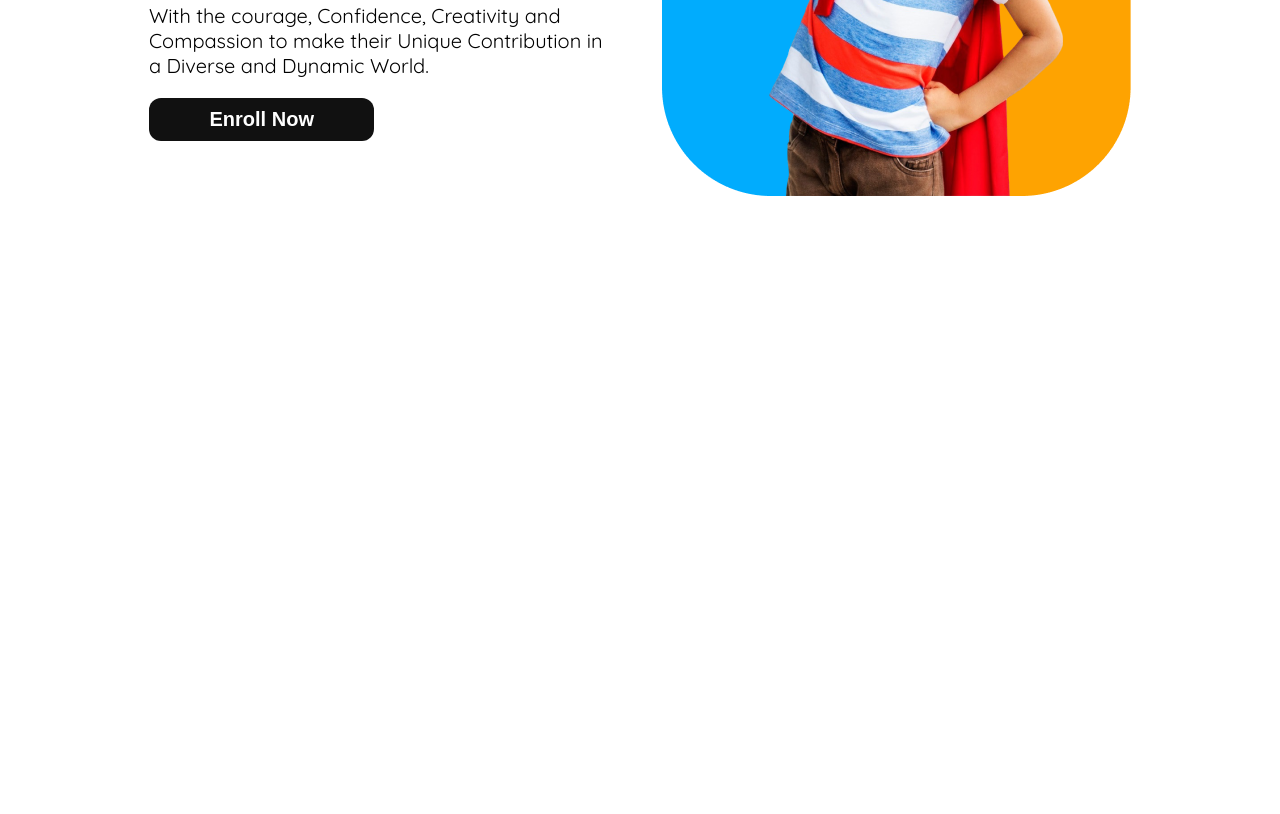
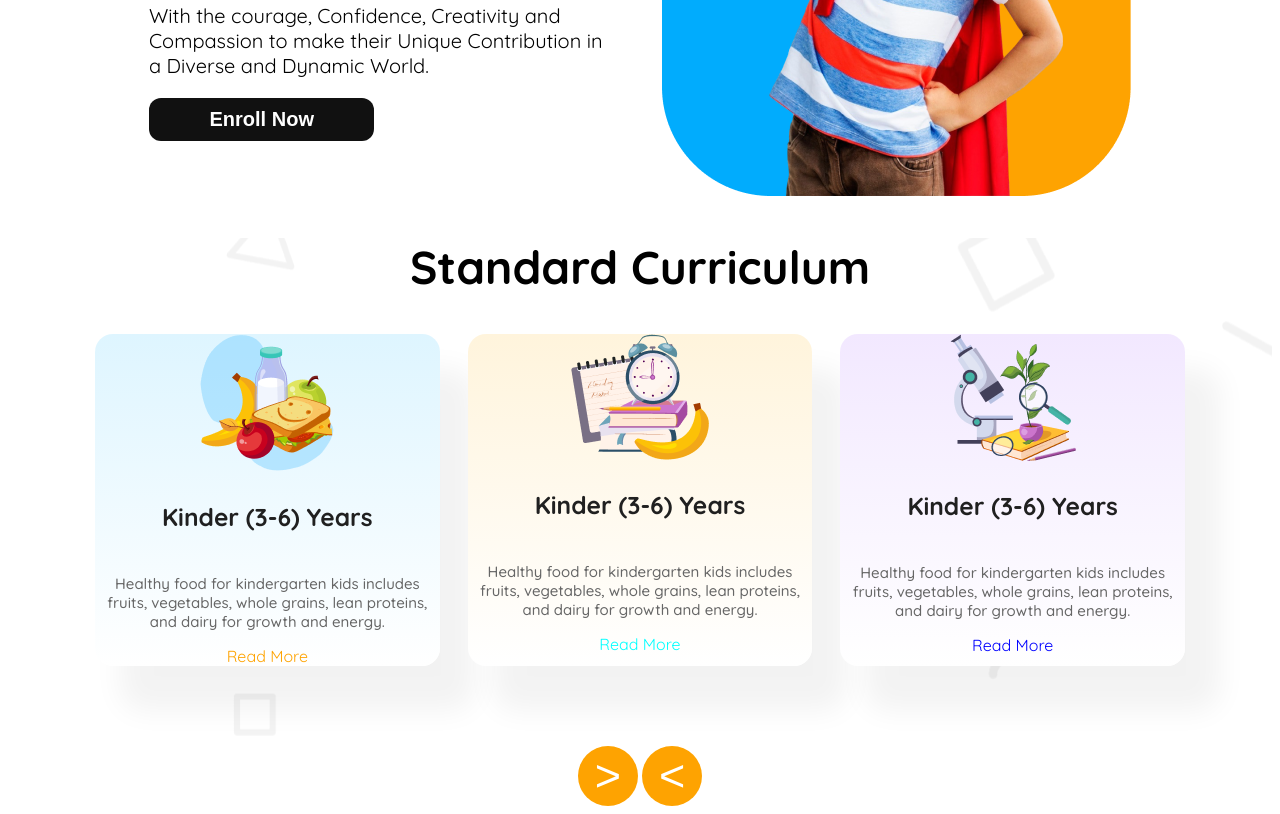
Before and after one commit to yasir-8arafat/my-second-assinment, a plain HTML site: page index.html in a window 1280 px wide. Shown: the part 480-1294 px from the top of the page. Before the commit the page ends 800 px from the top, so only its background shows below. Drawn offline with Linux system fonts and the light colour scheme.

Commit message:
first section added

```diff
--- a/index.html
+++ b/index.html
@@ -23,7 +23,7 @@
                 </ul>
             </div>
             <img class="ham" width="30px" height="30px" src="assets/bars-solid.svg" alt="">
-            <div>
+            <div class="bd">
                 <button class="n-btn c-btn">Contact</button>
             </div>
         </nav>
@@ -40,8 +40,36 @@
             </div>
          </div>
     </header>
-    <main>
-
+    <main class="mai-s">
+        <!-- standered curriculum start -->
+        <section class="st-c">
+            <h2 class="c-hdi">Standard Curriculum</h2>
+            <div class="st-cd1">
+                <div class="ki">
+                    <img src="assets/kinder.png" alt="">
+                    <h3 class="c-bh">Kinder (3-6) Years</h3>
+                    <p class="sm-tx">Healthy food for kindergarten kids includes fruits, vegetables, whole grains, lean proteins, and dairy for growth and energy.</p>
+                    <a style="color: #FEA301; text-decoration: none;" href="">Read More</a>
+                </div>
+                <div class="el">
+                    <img src="assets/elementary.png" alt="">
+                    <h3 class="c-bh">Kinder (3-6) Years</h3>
+                    <p class="sm-tx">Healthy food for kindergarten kids includes fruits, vegetables, whole grains, lean proteins, and dairy for growth and energy.</p>
+                    <a style="color: aqua; text-decoration: none;" href="">Read More</a>
+                </div>
+                <div class="mi">
+                    <img src="assets/middle.png" alt="">
+                    <h3 class="c-bh">Kinder (3-6) Years</h3>
+                    <p class="sm-tx">Healthy food for kindergarten kids includes fruits, vegetables, whole grains, lean proteins, and dairy for growth and energy.</p>
+                    <a style="color: blue; text-decoration: none;" href="" >Read More</a>
+                </div>
+            </div>
+            <div class="bt">
+                <button class="arr">></button>
+                <button class="arr"><</button>
+            </div>
+        </section>
+        <!-- our stories start -->
     </main>
     <footer>
 
--- a/styles/style.css
+++ b/styles/style.css
@@ -26,6 +26,28 @@
   background-color: aqua;
   transition: 0.4s;
   cursor: pointer;
+}
+.c-hdi{
+  font-size: 46px;
+  font-weight: bold;
+  color: #000000;
+  text-align: center;
+}
+.c-bh{
+  font-size: 24.5px;
+  font-weight: bold;
+  color: #202020;
+  margin-bottom: 42px;
+}
+.sm-tx{
+  font-size: 15px;
+  font-weight: 500;
+  color: #666666;
+}
+.mai-s{
+  background-image: url(../assets/bg.png);
+  background-position: center;
+  background-repeat: repeat-y;
 }
 /* navbar style */
 .navbar{
@@ -79,6 +101,51 @@
 .b-btn{
   background-color: #111111;
 }
+/* standered curriculum style start */
+.st-cd1{
+  max-width: 1090px;
+  margin: 0 auto;
+  display: grid;
+  grid-template-columns: repeat(3,1fr);
+  gap: 28px;
+}
+.ki{
+  background: linear-gradient(to top,#FFFFFF,#DEF5FF);
+  text-align: center;
+  border-radius: 18px;
+  box-shadow: 30px 40px 29px 5px rgba(0, 0, 0, 0.05);
+}
+.el{
+  background: linear-gradient(to top,#FFFFFF,#FFF4DC);
+  text-align: center;
+  border-radius: 18px;
+  box-shadow: 30px 40px 29px 5px rgba(0, 0, 0, 0.05);
+}
+.mi{
+  background: linear-gradient(to top,#FFFFFF,#F2E8FF);
+  text-align: center;
+  border-radius: 18px;
+  box-shadow: 30px 40px 29px 5px rgba(0, 0, 0, 0.05);
+}
+/* round button design */
+.arr{
+  height: 60px;
+  width: 60px;
+  border-radius: 50%;
+  background-color: #FEA301;
+  font-size: 45px;
+  color: #FFFFFF;
+  border: none;
+  padding: auto;
+}
+.arr:hover{
+  background-color: aqua;
+  cursor: pointer;
+}
+.bt{
+  text-align: center;
+  margin-top: 80px;
+}
 /* responsive style */
 @media screen and (max-width: 576px){
   /* navbar responsive */
@@ -101,16 +168,12 @@
     height: 2px;
     margin-top: 10px;
   }
-  /* .navbar{
-    justify-content: space-between;
-  } */
-  /* .d1{
-    display: flex;
-    justify-content: space-between;
-    align-items: center;
-    row-gap: 80px;
-  } */
-  /* banner responsive */
+  .navbar{
+    margin: 0;
+  }
+  .bd{
+    display: none;
+  }
   .banner{
     flex-direction: column-reverse;
   }
@@ -121,4 +184,11 @@
     width: 336px;
     height: 413px;
   }
+  /* standered curriculum responsive */
+  .arr{
+    display: none;
+  }
+  .st-cd1{
+    grid-template-columns: repeat(1,1fr);
+  }
 }
```
